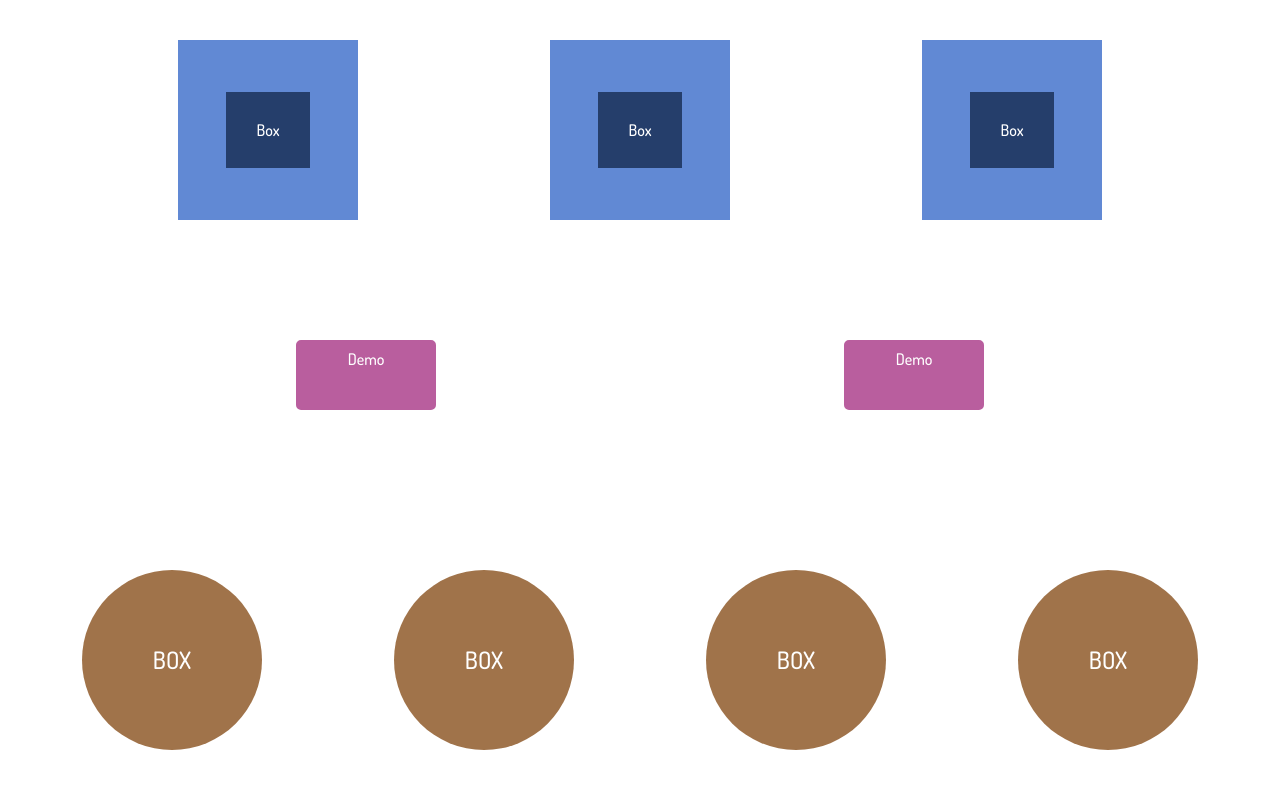
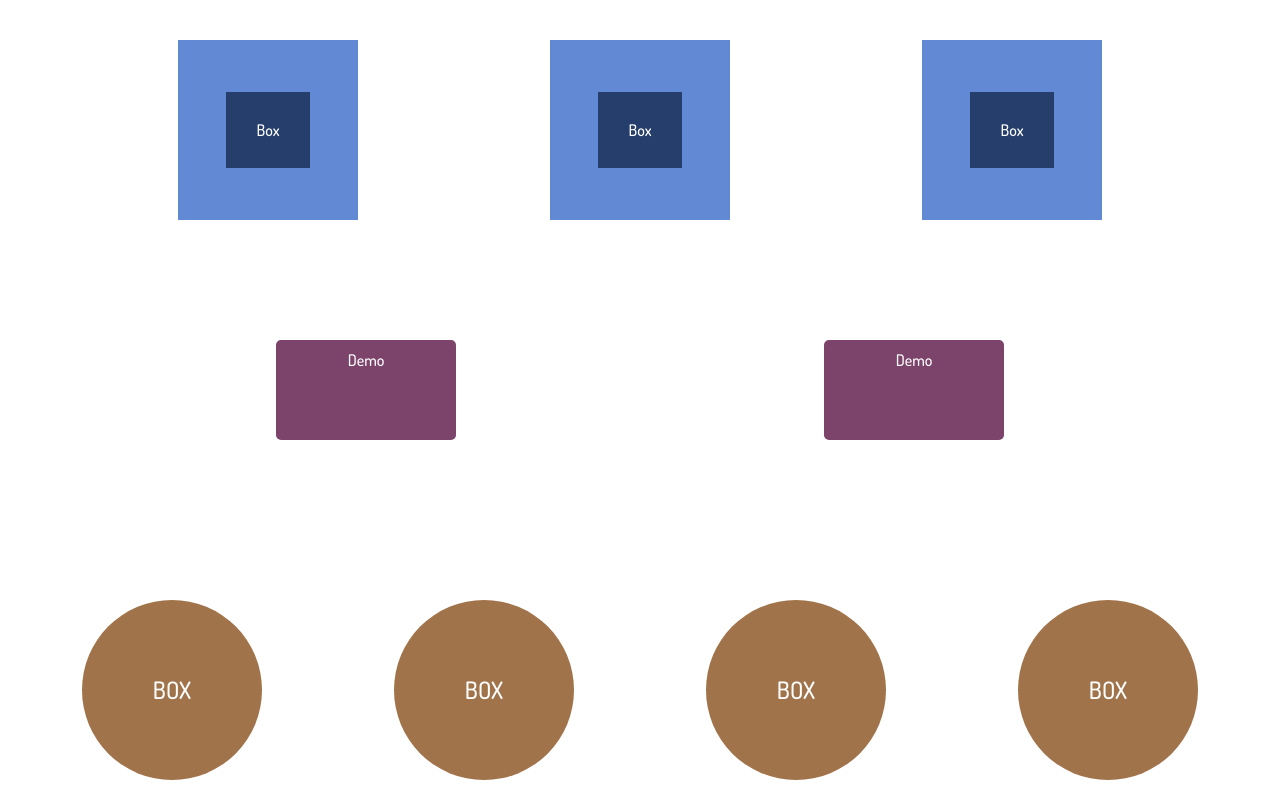
Before and after one commit to Musa-97-js/newex, a plain HTML site: page newex/index.html in a window 1280 px wide. Shown: the top 800 px of the page. Drawn offline with nearby package versions, Linux system fonts and the light colour scheme; files that its build step writes are made by us from their sources.

Commit message:
stillsec

```diff
--- a/newex/_stillsec.sass
+++ b/newex/_stillsec.sass
@@ -5,10 +5,10 @@
         .minibox
             display: flex
             justify-content: center
-            width: 140px
-            height: 70px
-            background-color: #b95e9e
-            border: 3px solid #b95e9e
+            width: 180px
+            height: 100px
+            background-color: #7c436b
+            border: 4px solid #7c436b
             border-radius: 5px
             transition: 1.8s
             h1
```
